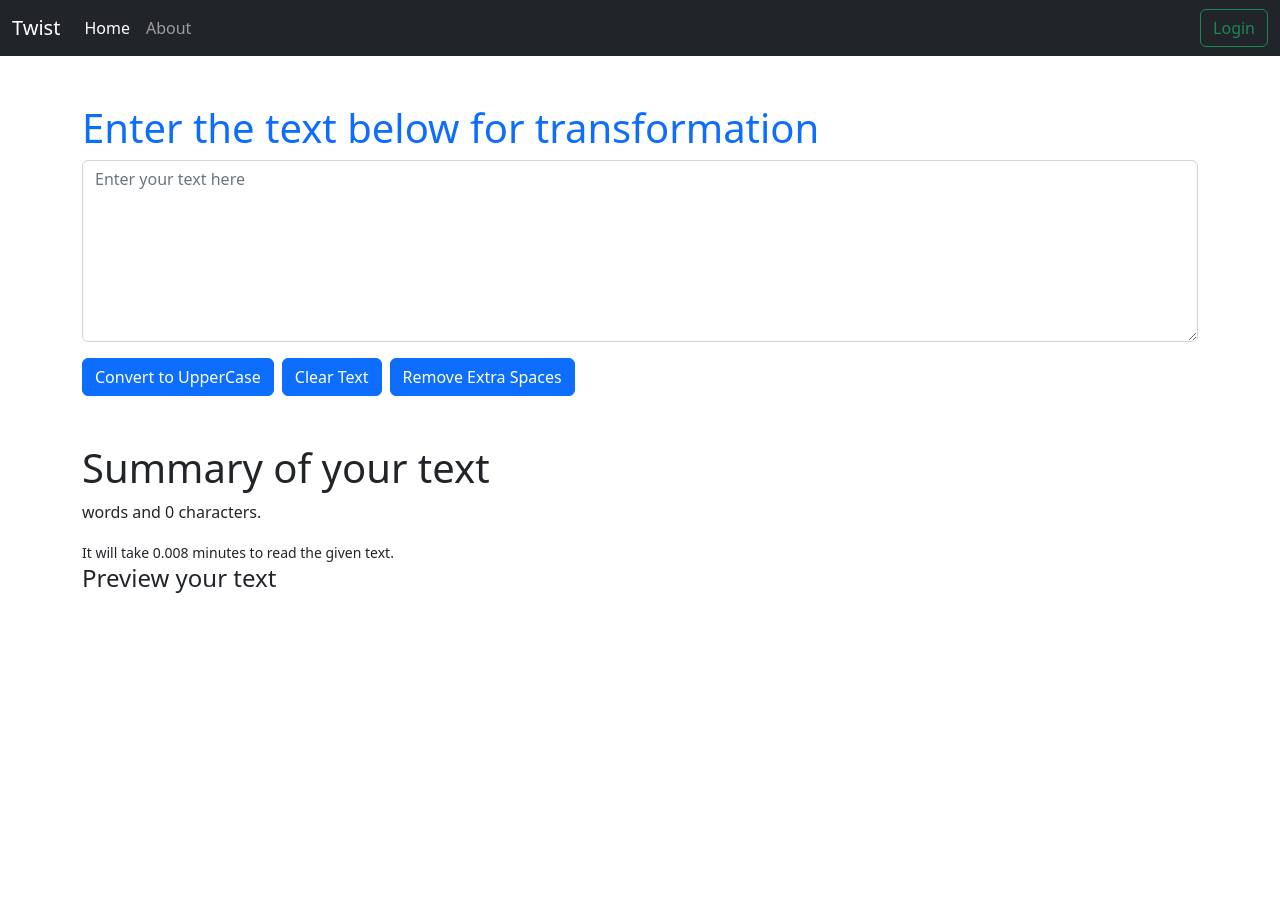
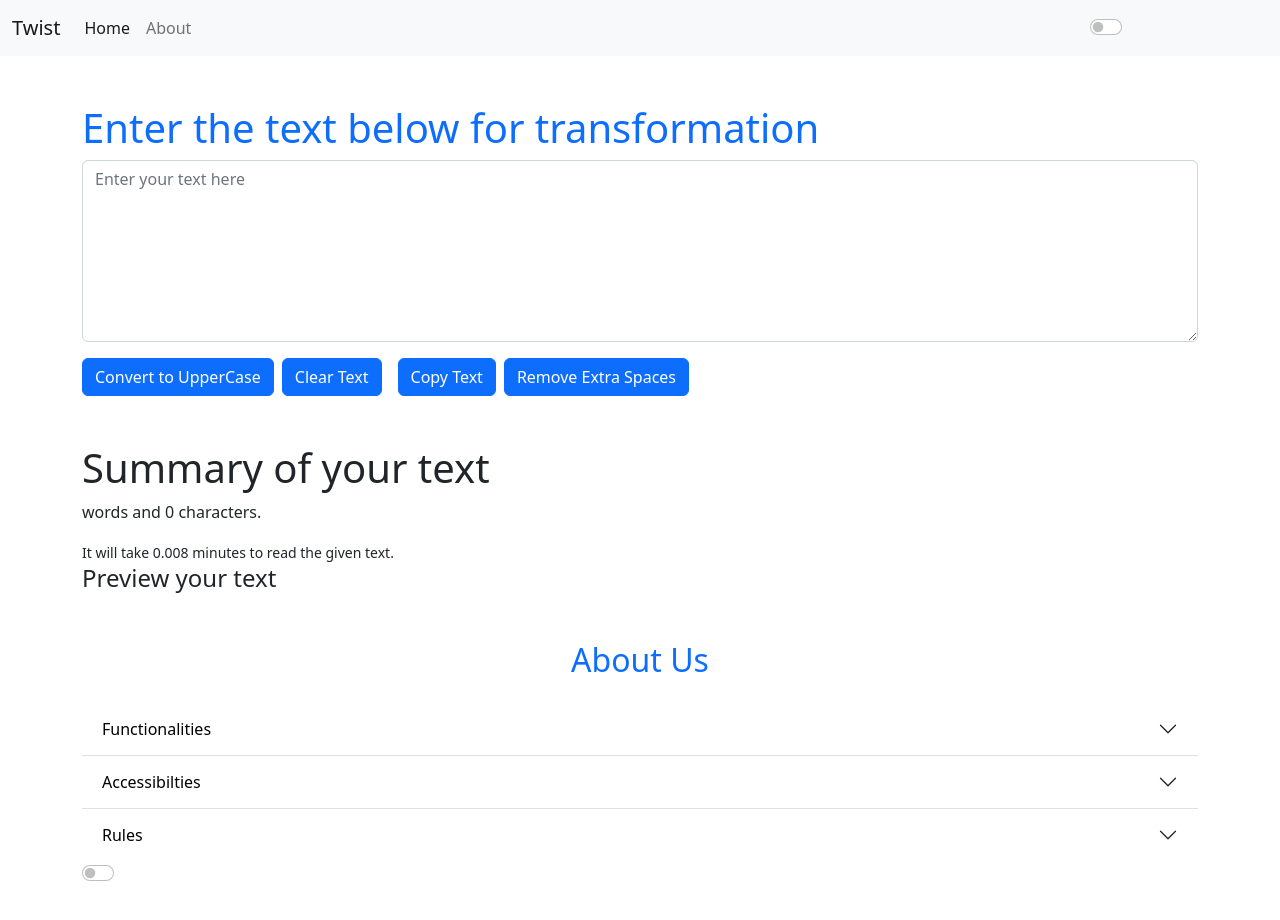
Before and after one commit to mtMirani25/React___Recalled, a React (Create React App) app: page / in a window 1280 px wide. Shown: the top 920 px of the page. Before the commit the page ends 800 px from the top, so only its background shows below. Built offline with nearby package versions, Linux system fonts and the light colour scheme.

Commit message:
add dark mode

```diff
--- a/src/App.jsx
+++ b/src/App.jsx
@@ -1,13 +1,25 @@
-import React from "react";
+import React, { useState } from "react";
+import About from "./components/About";
 import Navbar from "./components/Navbar";
 import TextForm from "./components/TextForm";
 
 const App = () => {
+  const [mode, setMode] = useState("light");
+
+  const toggleModeHandler = () => {
+    if (mode === "light") {
+      setMode("dark");
+    } else {
+      setMode("light");
+    }
+  };
+
   return (
     <>
-      <Navbar title="Twist" />
+      <Navbar title="Twist" mode={mode} toggleMode={toggleModeHandler} />
       <div className="my-5">
         <TextForm heading="Enter the text below for transformation" />
+        <About />
       </div>
     </>
   );
--- /dev/null
+++ b/src/components/About.jsx
@@ -0,0 +1,131 @@
+import React, { useState } from "react";
+
+const About = () => {
+  const [bgStyle, setBgStyle] = useState({
+    backgroundColor: "#fff",
+    color: "#000",
+  });
+
+  const bgChangeHandler = () => {
+    if (bgStyle.color === "#fff") {
+      setBgStyle({
+        backgroundColor: "#fff",
+        color: "#000",
+      });
+    } else {
+      setBgStyle({
+        backgroundColor: "#fff",
+        color: "#000",
+      });
+    }
+  };
+  return (
+    <>
+      <div className="container" style={bgStyle}>
+        <h2 className="text-center my-4 text-primary">About Us</h2>
+        <div className="accordion accordion-flush" id="accordionFlushExample">
+          <div className="accordion-item">
+            <h2 className="accordion-header" id="flush-headingOne">
+              <button
+                className="accordion-button collapsed"
+                type="button"
+                data-bs-toggle="collapse"
+                data-bs-target="#flush-collapseOne"
+                aria-expanded="false"
+                aria-controls="flush-collapseOne"
+                style={bgStyle}
+              >
+                Functionalities
+              </button>
+            </h2>
+            <div
+              id="flush-collapseOne"
+              className="accordion-collapse collapse"
+              aria-labelledby="flush-headingOne"
+              data-bs-parent="#accordionFlushExample"
+            >
+              <div className="accordion-body" style={bgStyle}>
+                Lorem ipsum dolor sit amet consectetur adipisicing elit.
+                Voluptatum, ullam. Velit, harum. Deserunt id possimus, qui,
+                quaerat laudantium debitis nostrum, veritatis doloribus hic
+                praesentium quam? Optio excepturi placeat et corrupti!
+              </div>
+            </div>
+          </div>
+          <div className="accordion-item">
+            <h2 className="accordion-header" id="flush-headingTwo">
+              <button
+                className="accordion-button collapsed"
+                type="button"
+                data-bs-toggle="collapse"
+                data-bs-target="#flush-collapseTwo"
+                aria-expanded="false"
+                aria-controls="flush-collapseTwo"
+                style={bgStyle}
+              >
+                Accessibilties
+              </button>
+            </h2>
+            <div
+              id="flush-collapseTwo"
+              className="accordion-collapse collapse"
+              aria-labelledby="flush-headingTwo"
+              data-bs-parent="#accordionFlushExample"
+            >
+              <div className="accordion-body" style={bgStyle}>
+                Lorem ipsum dolor sit amet consectetur adipisicing elit.
+                Voluptatum, ullam. Velit, harum. Deserunt id possimus, qui,
+                quaerat laudantium debitis nostrum, veritatis doloribus hic
+                praesentium quam? Optio excepturi placeat et corrupti!
+              </div>
+            </div>
+          </div>
+          <div className="accordion-item">
+            <h2 className="accordion-header" id="flush-headingThree">
+              <button
+                className="accordion-button collapsed"
+                type="button"
+                data-bs-toggle="collapse"
+                data-bs-target="#flush-collapseThree"
+                aria-expanded="false"
+                aria-controls="flush-collapseThree"
+                style={bgStyle}
+              >
+                Rules
+              </button>
+            </h2>
+            <div
+              id="flush-collapseThree"
+              className="accordion-collapse collapse"
+              aria-labelledby="flush-headingThree"
+              data-bs-parent="#accordionFlushExample"
+            >
+              <div className="accordion-body" style={bgStyle}>
+                Lorem ipsum dolor sit amet consectetur adipisicing elit.
+                Voluptatum, ullam. Velit, harum. Deserunt id possimus, qui,
+                quaerat laudantium debitis nostrum, veritatis doloribus hic
+                praesentium quam? Optio excepturi placeat et corrupti! Lorem
+                ipsum dolor sit, amet consectetur adipisicing elit. Fuga minima
+                culpa voluptate temporibus odio, nemo nesciunt modi quis
+                deserunt illo?
+              </div>
+            </div>
+          </div>
+        </div>
+
+        <div className="form-check form-switch">
+          <input
+            className="form-check-input"
+            type="checkbox"
+            role="switch"
+            id="toggle__btn"
+            style={{ cursor: "pointer" }}
+            onClick={bgChangeHandler}
+          />
+        </div>
+      </div>
+    </>
+  );
+};
+
+export default About;
--- a/src/components/Navbar.jsx
+++ b/src/components/Navbar.jsx
@@ -1,13 +1,15 @@
 import React from "react";
 import PropTypes from "prop-types";
 
-const Navbar = (prop) => {
+const Navbar = (props) => {
   return (
     <>
-      <nav className="navbar navbar-expand-lg bg-dark navbar-dark">
+      <nav
+        className={`navbar navbar-expand-lg bg-${props.mode} navbar-${props.mode}`}
+      >
         <div className="container-fluid">
           <a className="navbar-brand" href="/">
-            {prop.title}
+            {props.title}
           </a>
           <button
             className="navbar-toggler"
@@ -34,9 +36,22 @@ const Navbar = (prop) => {
               </li>
             </ul>
             <form className="d-flex" role="search">
-              <button className="btn btn-outline-success" type="submit">
-                Login
-              </button>
+              <div class="form-check form-switch">
+                <input
+                  class="form-check-input"
+                  style={{ cursor: "pointer" }}
+                  type="checkbox"
+                  role="switch"
+                  id="flexSwitchCheckDefault"
+                  onClick={props.toggleMode}
+                />
+                <label
+                  class="form-check-label text-light"
+                  for="flexSwitchCheckDefault"
+                >
+                  Enable Dark Mode
+                </label>
+              </div>
             </form>
           </div>
         </div>
--- a/src/components/TextForm.jsx
+++ b/src/components/TextForm.jsx
@@ -23,6 +23,14 @@ const TextForm = (props) => {
     const newText = enteredText.split(/[ ]+/);
     setEnteredText(newText.join(" "));
   };
+
+  // Function for coping the entire text
+  const copyTextCHandler = () => {
+    const inpText = document.getElementById("enteredText");
+    inpText.select();
+    navigator.clipboard.writeText(inpText.value);
+  };
+
   return (
     <>
       <div className="container">
@@ -42,6 +50,9 @@ const TextForm = (props) => {
         </button>
         <button className="btn btn-primary mx-2" onClick={clrTextHandler}>
           Clear Text
+        </button>
+        <button className="btn btn-primary mx-2" onClick={copyTextCHandler}>
+          Copy Text
         </button>
         <button className="btn btn-primary " onClick={removeSpaceHandler}>
           Remove Extra Spaces
```
